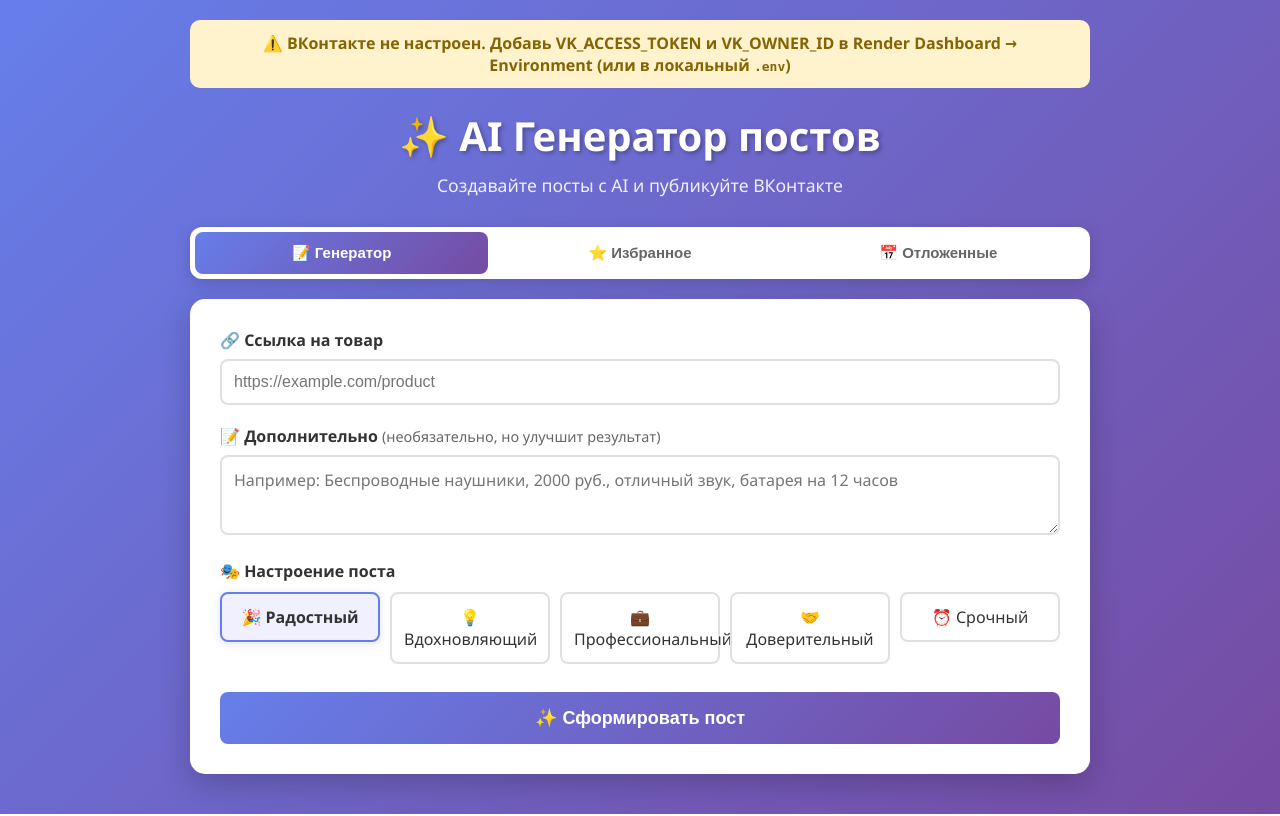
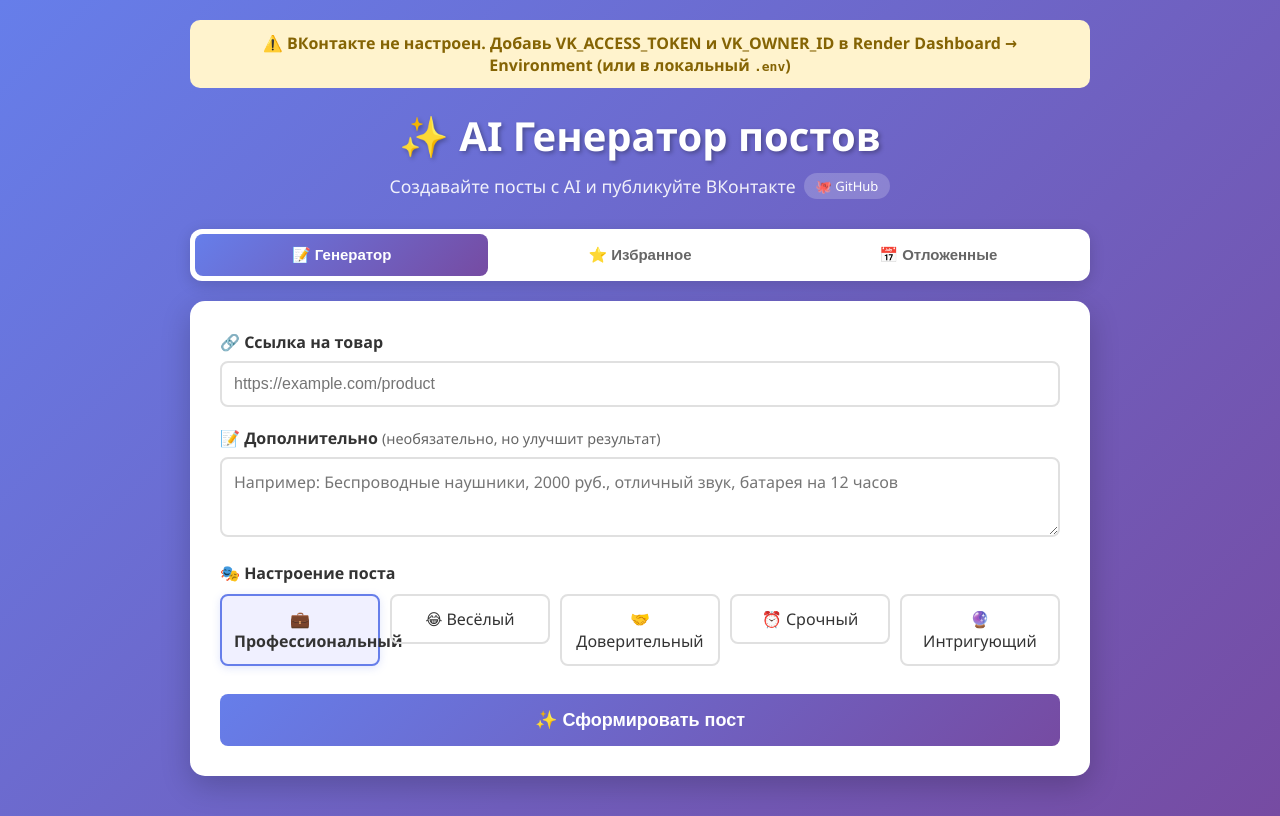
Before and after one commit to OlgaAlex69/PostVK, a Flask app: page / in a window 1280 px wide. Run offline with Flask 3, Linux system fonts and the light colour scheme.

Commit message:
Обновлены настройки настроений

```diff
--- a/app.py
+++ b/app.py
@@ -58,11 +58,11 @@
 
     # #COLOR# НАСТРОЙКА НАСТРОЕНИЙ: можно менять описания эмоций
     mood_descriptions = {
-        "радостный": "Тон: очень позитивный, восторженный, с эмодзи. Передай искреннюю радость от товара.",
-        "вдохновляющий": "Тон: мотивирующий, вдохновляющий. Покажи, как товар меняет жизнь к лучшему.",
         "профессиональный": "Тон: экспертный, деловой, с фактами. Минимум эмодзи, максимум пользы.",
+        "весёлый": "Тон: лёгкий, смешной, с хорошим юмором. Вызови улыбку и расслабь читателя.",
         "доверительный": "Тон: тёплый, мягкий, как совет друга. Вызывай доверие и спокойствие.",
-        "срочный": "Тон: энергичный, с чувством срочности. Подчеркни уникальность момента."
+        "срочный": "Тон: энергичный, с чувством срочности. Подчеркни уникальность момента.",
+        "интригующий": "Тон: загадочный, с элементом недосказанности. Заставь читателя захотеть узнать больше."
     }
 
     # #COLOR# СТРУКТУРА ПОСТА: можно менять порядок и содержание блоков
--- a/templates/index.html
+++ b/templates/index.html
@@ -503,7 +503,10 @@
 <body>
     <div class="container">
         <h1>✨ AI Генератор постов</h1>
-        <p class="subtitle">Создавайте посты с AI и публикуйте ВКонтакте</p>
+        <p class="subtitle" style="display:flex;align-items:center;justify-content:center;gap:8px;flex-wrap:wrap;">
+            Создавайте посты с AI и публикуйте ВКонтакте
+            <a href="https://github.com/OlgaAlex69/PostVK" target="_blank" style="color:white;text-decoration:none;font-size:13px;background:rgba(255,255,255,0.2);padding:4px 12px;border-radius:20px;">🐙 GitHub</a>
+        </p>
 
         <!-- Вкладки навигации -->
         <div class="tabs">
@@ -533,16 +536,12 @@
                         <label>🎭 Настроение поста</label>
                         <div class="mood-grid">
                             <div class="mood-option">
-                                <input type="radio" id="mood_happy" name="mood" value="радостный" checked>
-                                <label for="mood_happy">🎉 Радостный</label>
+                                <input type="radio" id="mood_professional" name="mood" value="профессиональный" checked>
+                                <label for="mood_professional">💼 Профессиональный</label>
                             </div>
                             <div class="mood-option">
-                                <input type="radio" id="mood_inspiring" name="mood" value="вдохновляющий">
-                                <label for="mood_inspiring">💡 Вдохновляющий</label>
-                            </div>
-                            <div class="mood-option">
-                                <input type="radio" id="mood_professional" name="mood" value="профессиональный">
-                                <label for="mood_professional">💼 Профессиональный</label>
+                                <input type="radio" id="mood_funny" name="mood" value="весёлый">
+                                <label for="mood_funny">😂 Весёлый</label>
                             </div>
                             <div class="mood-option">
                                 <input type="radio" id="mood_trustworthy" name="mood" value="доверительный">
@@ -551,6 +550,10 @@
                             <div class="mood-option">
                                 <input type="radio" id="mood_urgent" name="mood" value="срочный">
                                 <label for="mood_urgent">⏰ Срочный</label>
+                            </div>
+                            <div class="mood-option">
+                                <input type="radio" id="mood_intriguing" name="mood" value="интригующий">
+                                <label for="mood_intriguing">🔮 Интригующий</label>
                             </div>
                         </div>
                     </div>
```
